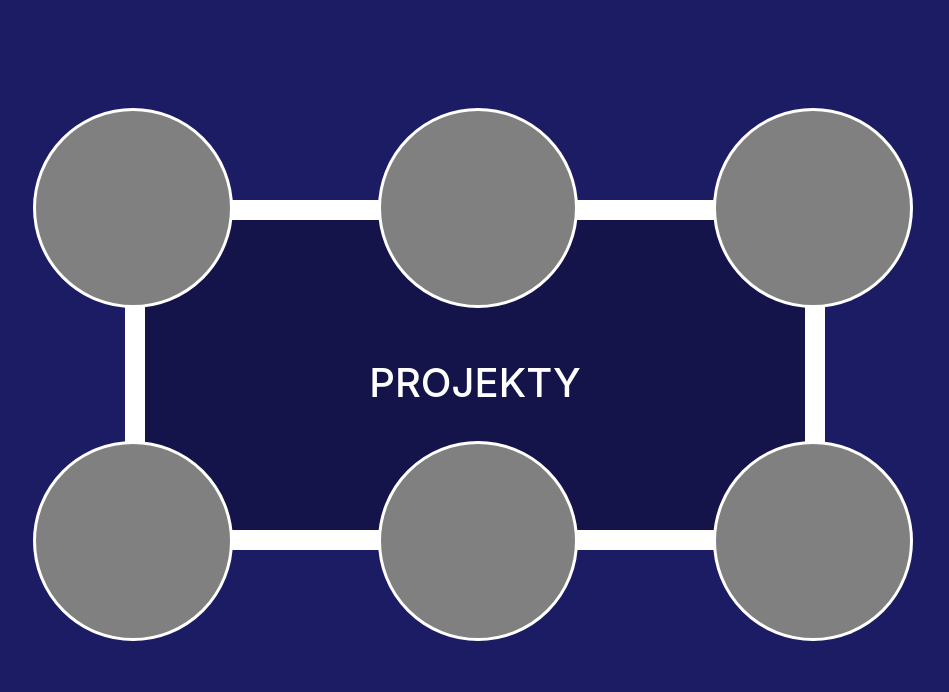
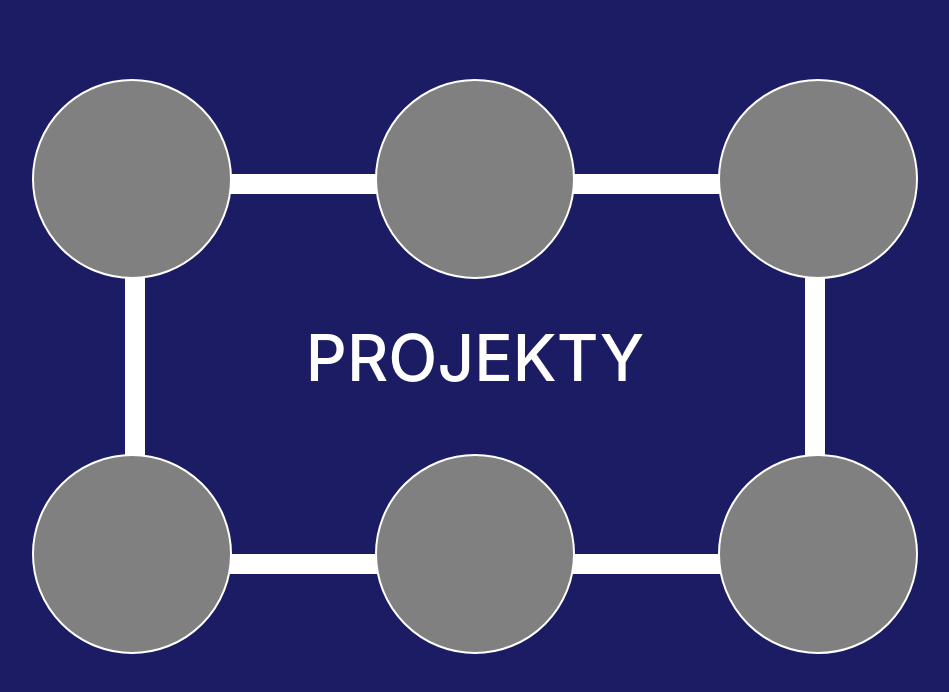
Before and after one commit to azzz90/SKN-Konsultingu-It-Page, a website: page src/index.html in a window 1280 px wide. Shown: the whole page, without its empty margins (165-1114 px from the left). Drawn offline with Linux system fonts and the light colour scheme.

Commit message:
projects - rwd added

```diff
--- a/src/assets/scss/partials/_projects.scss
+++ b/src/assets/scss/partials/_projects.scss
@@ -2,90 +2,66 @@ body {
   background-color: $bg-color;
 }
 
-.p-2 {
-  background-color: #14144b;
+.container {
+  margin-top: 150px;
   border: 20px solid white;
-  height: 350px;
-  margin-top: 200px;
-  width: 700px;
-  color: white;
+  min-height: 400px;
   position: relative;
-
+  max-width: 700px;
 }
-
 #projects_text {
   text-align: center;
   line-height: 150px;
 }
-
-.circle1{
-  position: relative;
-  margin-left: -120px;
-  margin-top: -120px;
-  height:200px;
-  width:200px;
-  border-radius:100px;
-  border:3px solid white;
-  background:grey;
+.box1 {
+  margin-top: -115px;
+  position: absolute;
+  left: -170px;
+  right: -170px;
+}
+.box2 {
+  margin-top: 260px;
+  margin-bottom: -100px;
+  position: absolute;
+  left: -170px;
+  right: -170px;
+}
+@media (max-width: 768px) {
+  .box1 {
+    position: relative;
+    left: 0;
+    right: 0;
+  }
+  .box2 {
+    position: relative;
+    margin-top: 10px;
+    margin-bottom: -130px;
+    position: relative;
+    left: 0;
+    right: 0;
+  }
+ .projects__title {
+   display: none;
+ }
 
 }
 
-.circle2{
-  position: relative;
-  height:200px;
-  width:200px;
-  margin-top: -200px;
-  margin-left: 225px;
-  border-radius:100px;
-  border:3px solid white;
-  background:grey;
-
+.projects__title {
+  position: absolute;
+  top: 35%;
+  left: 50%;
+  transform: translate(-50%);
+  font-size: 4rem;
+  color: white;
 }
-
-.circle3{
-  position: relative;
-  height:200px;
-  width:200px;
-  margin-left: 560px;
-  margin-top: -200px;
-  border-radius:100px;
-  border:3px solid white;
-  background:grey;
-
+.box {
+  margin: auto;
+  background: grey;
+  border: 2px solid white;
+  padding: 25px;
+  border-radius: 50%;
+  height: 200px;
+  max-width: 200px;
 }
-
-.circle4{
-  position: relative;
-  height:200px;
-  width:200px;
-  margin-left: -120px;
-  margin-top: -25px;
-  border-radius:100px;
-  border:3px solid white;
-  background:grey;
-
+.row {
 }
-
-.circle5{
-  position: relative;
-  height:200px;
-  width:200px;
-  margin-left: 225px;
-  margin-top: -200px;
-  border-radius:100px;
-  border:3px solid white;
-  background:grey;
-
-}
-
-.circle6{
-  position: relative;
-  height:200px;
-  width:200px;
-  margin-left: 560px;
-  margin-top: -200px;
-  border-radius:100px;
-  border:3px solid white;
-  background:grey;
-
-}
--- a/src/index.html
+++ b/src/index.html
@@ -8,33 +8,45 @@
   <link rel="stylesheet" href="temp/css/bootstrap.css">
   <link rel="stylesheet" href="temp/css/style.css">
   <link href="https://fonts.googleapis.com/css?family=Lato|Leckerli+One|Montserrat:400,500,600,700" rel="stylesheet">
-  <title>Bootstrap 4 Starter Pack</title>
+  <title>SKN</title>
 </head>
 
 <body>
 
-<section id="projects" class="projects">
-  <div class="container">
-    <div class="d-flex flex-lg-row justify-content-center">
-      <div class="p-2">
-        <div class="circle1">
+  <section id="projects" class="projects pt-4">
+    <div class="container">
+      <div class="row  box1">
+        <div class="col-sm-12 col-md-4 pb-4">
+          <div class="box">
+          </div>
         </div>
-        <div class="circle2">
+        <div class="col-sm-12 col-md-4 pb-4 ">
+            <div class="box">
+            </div>
         </div>
-        <div class="circle3">
-        </div>
-        <h1 id="projects_text">PROJEKTY<h1/>
-        <div class="circle4">
-        </div>
-        <div class="circle5">
-        </div>
-        <div class="circle6">
+        <div class="col-sm-12 col-md-4  pb-4">
+            <div class="box">
+            </div>
         </div>
       </div>
+      <h1 class="projects__title">PROJEKTY</h1>
+      <div class="row  box2">
+        <div class="col-sm-12 col-md-4 pb-4">
+          <div class="box">
+          </div>
+        </div>
+        <div class="col-sm-12 col-md-4 pb-4 ">
+          <div class="box">
+          </div>
+        </div>
+        <div class="col-sm-12 col-md-4 pb-4 ">
+          <div class="box"></div>
+        </div>
+      </div>
+
     </div>
-  </div>
 
-</section
+  </section>
 
 
 
```
Also changed, not shown: src/temp/css/style.css.
